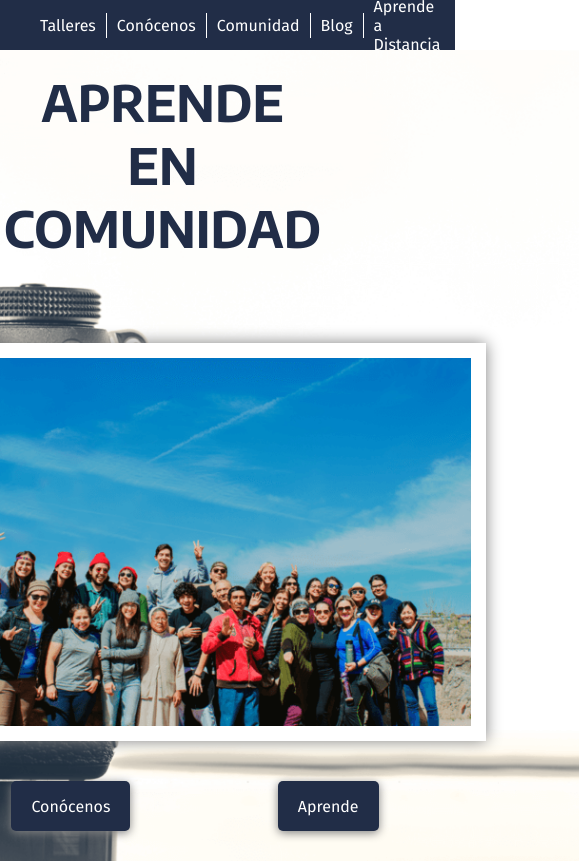
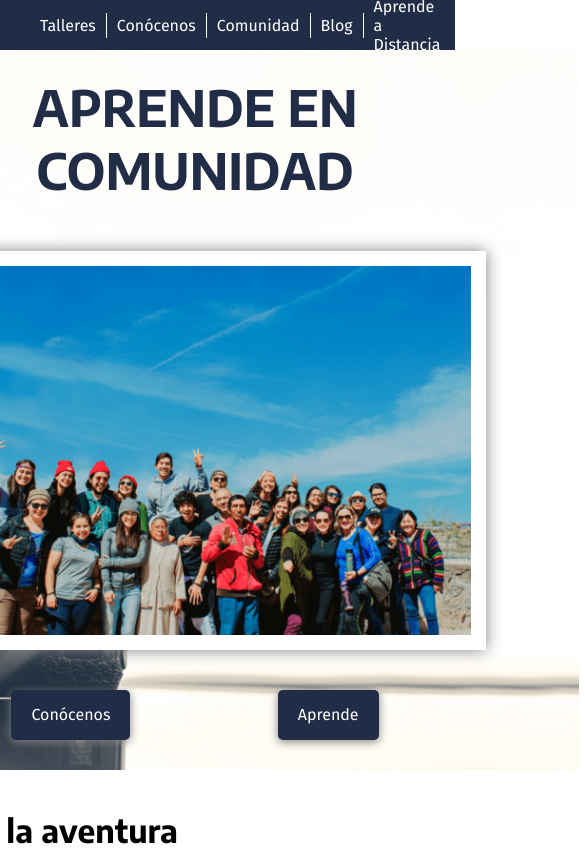
Before and after one commit to LaloRivero/mejores-fotos, a Vue app: page / in a window 390 px wide. Shown: the top 863 px of the page, 585 px wide, since content can reach past the window. Built offline with nearby package versions, Linux system fonts and the light colour scheme.

Commit message:
fixing size of ipad screen

```diff
--- a/src/styles/media.css
+++ b/src/styles/media.css
@@ -36,7 +36,7 @@
     background: white;
   }
   .hero__left-side h1 {
-    margin-top: 20px;
+    margin: 25px 0 0 0;
     text-align: center;
     color: #212d47;
   }
@@ -65,9 +65,10 @@
     width: 400px;
     margin-left: 20px;
     margin-top: 100px;
+    padding: 0px 50px;
   }
   .encuentranos__maps {
-    left: -200px;
+    left: -160px;
     top: 40px;
   }
   .encuentranos__maps a {
```
